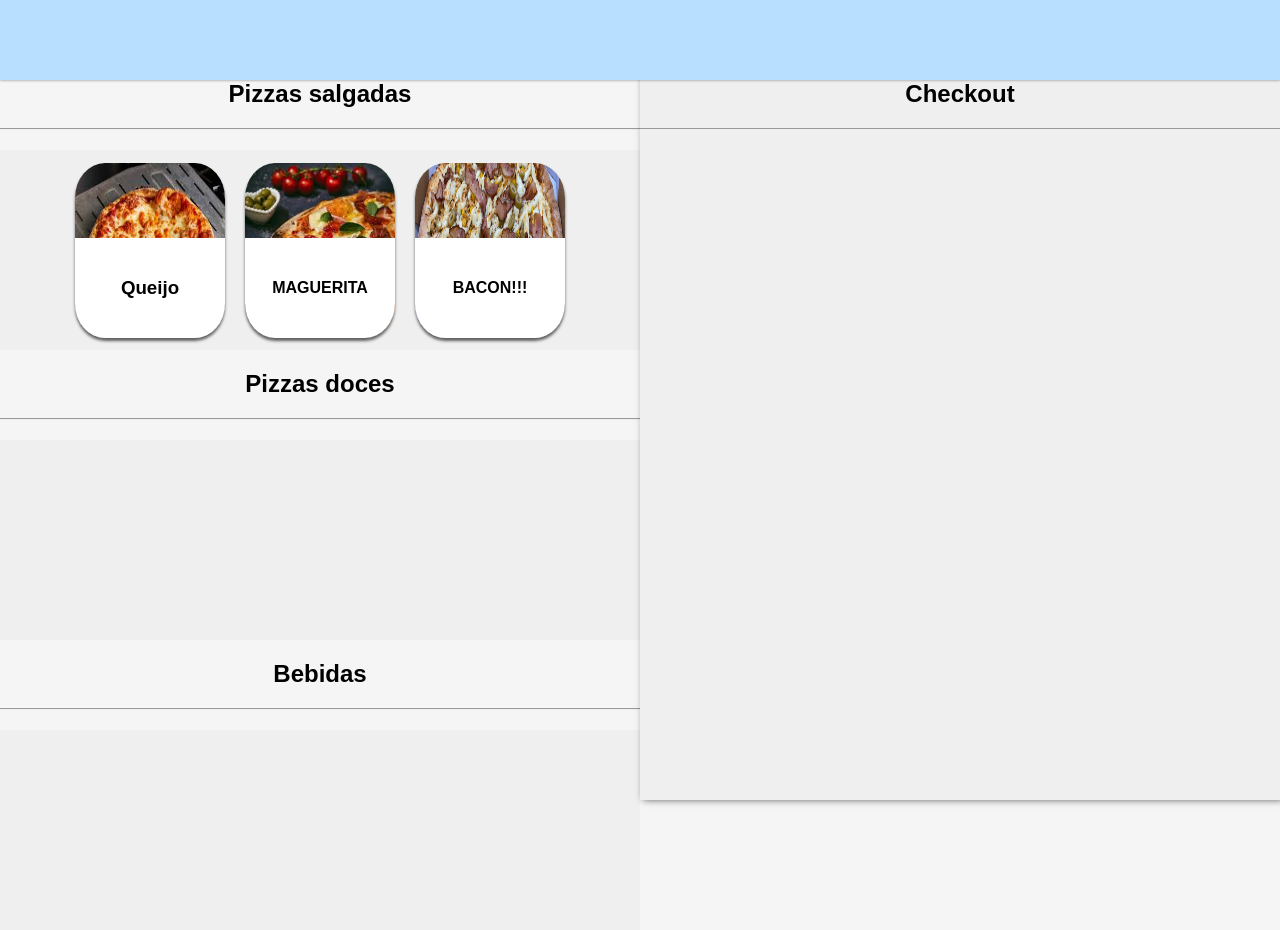
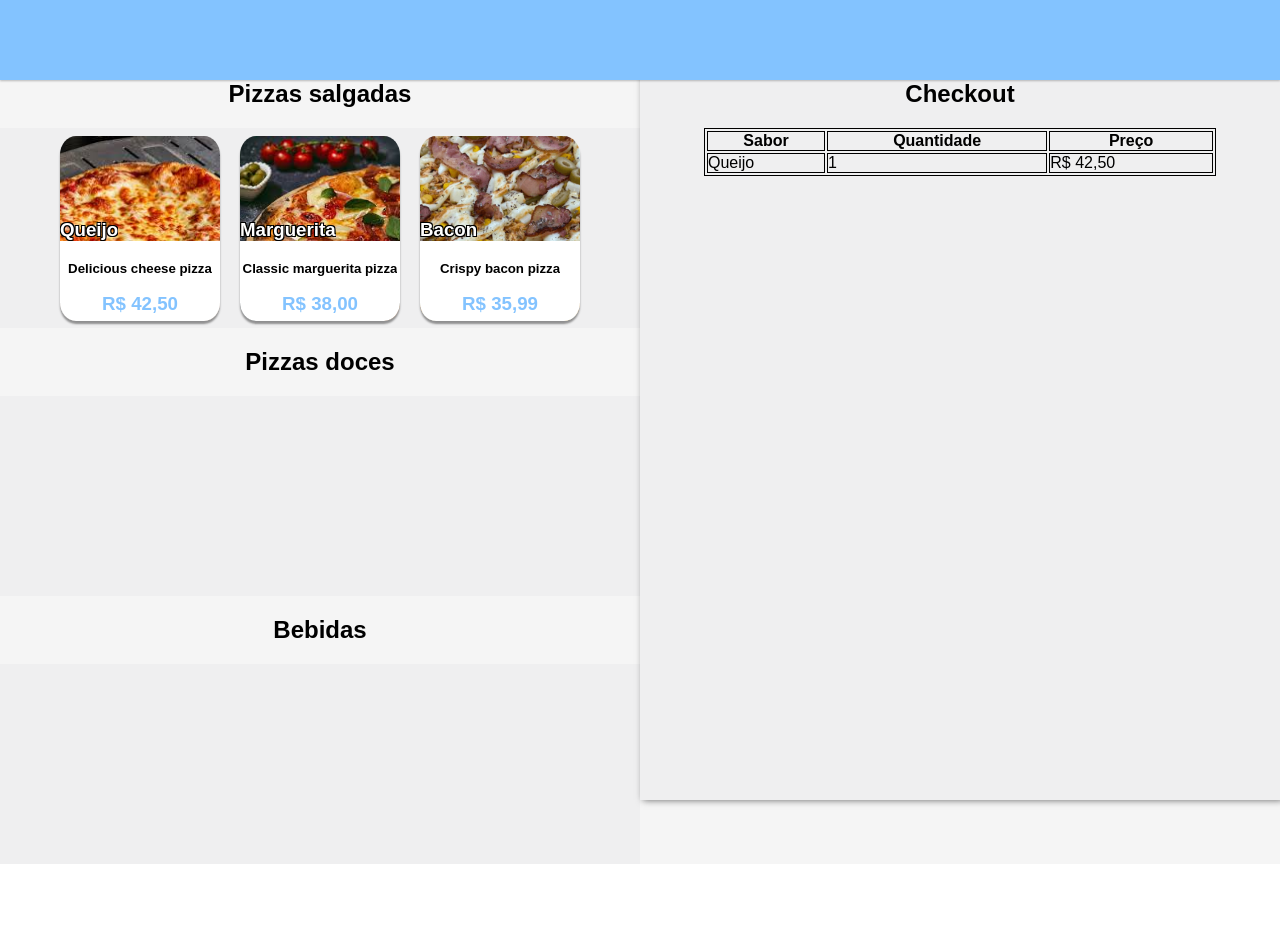
Before and after one commit to Valkorz/RestaurantMenu, a website: page public/index.html in a window 1280 px wide. After the commit the page ends 864 px from the top, so only its background shows below. Drawn offline with Linux system fonts and the light colour scheme.

Commit message:
Added dynamic loading from json and updated style

```diff
--- a/public/data/pizzas.json
+++ b/public/data/pizzas.json
@@ -1,14 +1,20 @@
-{
-    "Cheese":{
-        "Price":50,
-        "Description":"YAABABABABABA"
+[
+    {
+        "name": "Queijo",
+        "imgSrc": "media/cheesepizza.jpg",
+        "description": "Delicious cheese pizza",
+        "price": "R$ 42,50"
     },
-    "Bacon":{
-        "Price":40,
-        "Description": "LOREM IPSUM"
+    {
+        "name": "Marguerita",
+        "imgSrc": "media/marguerita.jpg",
+        "description": "Classic marguerita pizza",
+        "price": "R$ 38,00"
     },
-    "Pepperoni":{
-        "Price":45,
-        "Description": ":)"
+    {
+        "name": "Bacon",
+        "imgSrc": "media/bacon.png",
+        "description": "Crispy bacon pizza",
+        "price": "R$ 35,99"
     }
-}
+]
--- a/public/index.css
+++ b/public/index.css
@@ -5,7 +5,7 @@
 
     --foreground-color-global: rgb(255,255,255);
     --foreground-color-global-2: rgb(239, 239, 240);
-    --foreground-color-global-3: rgb(184, 223, 255);
+    --foreground-color-global-3: rgb(131, 195, 255);
     --background-color-global: whitesmoke;
 
     font-family: Arial, Helvetica, sans-serif;
@@ -33,6 +33,13 @@ hr{
     width: 100vw;
     height: 1px;
     background-color: rgba(0,0,0,0.6);
+}
+
+table, th, td{
+    border: 1px solid black;
+}
+table{
+    width: 80%;
 }
 
 
@@ -105,27 +112,42 @@ hr{
 }
 
 .itemCard{
-    width: 150px;
-    height: 175px;
-    border-radius: 20%;
+    width: 160px;
+    height: 185px;
+    border-radius: 10%;
     background-color: var(--foreground-color-global);
 
     overflow: hidden;
     position: relative;
-    box-shadow: 0px 3px 3px rgba(0,0,0,0.6);
+    box-shadow: 0px 3px 2px rgba(0,0,0,0.4);
 }
 
 .itemCard img{
     width: 100%;
     height: 100%;
+    object-fit: cover;
     z-index: 500;
     position: absolute;
     /* transform: translate(0, -40%); */
 }
 
+.itemCard button{
+    width: 100%;
+    height: 100%;
+    position: absolute;
+    z-index: 800;
+    cursor: pointer;
+    border: none;
+    background-color: rgba(255,255,255,0.0);
+}
+
+.itemCard button:hover{
+    background-color: rgba(0,0,0,0.2);
+}
+
 .itemCardFooter{
     width: 100%;
-    height: 100px;
+    height: 80px;
     background-color: var(--foreground-color-global);
     font-weight: bold;
 
@@ -138,6 +160,30 @@ hr{
     bottom: 0;
 }
 
+.itemCard #name{
+    position: absolute;
+    /* transform: translate(0, 300%); */
+    top: 45%;
+    z-index: 700;
+    color: white;
+    text-shadow:
+    -1px -1px 0 #000,
+    1px -1px 0 #000,
+    -1px 1px 0 #000,
+    1px 1px 0 #000;
+}
+
+.itemCardFooter #description{
+    position: absolute;
+    top: 25%
+    /* transform: translate(0, -120%);   */
+}
+.itemCardFooter #price{
+    position: absolute;
+    top: 65%;
+    color: var(--foreground-color-global-3);
+}
+
 .itemCardFooter:hover{
     background-color: var(--foreground-color-global-2);
 }
--- a/public/index.html
+++ b/public/index.html
@@ -11,48 +11,29 @@
         <div class="content" id="options">
 
             <h2> Pizzas salgadas </h2>
-            <hr>
 
-            <div class="navCollection">
-                <div class="itemCard" img-src="media/cheesepizza.jpg">
-                    <img>
-                    <div class="itemCardFooter">
-                        <h3>Queijo</h3>
-                    </div>
-                </div>
-
-                <div class="itemCard" img-src="media/marguerita.jpg">
-                    <img>
-                    <div class="itemCardFooter">
-                        MAGUERITA
-                    </div>
-                </div>
-
-                <div class="itemCard" img-src="media/bacon.png">
-                    <img>
-                    <div class="itemCardFooter">
-                        BACON!!!
-                    </div>
-                </div>
-            </div>
+            <div class="navCollection" id="pizzaContainer"></div>
 
             <h2> Pizzas doces </h2>
-            <hr>
 
-            <div class="navCollection">
-
-            </div>
+            <div class="navCollection" id="pizzaContainer2"></div>
 
             <h2> Bebidas </h2>
-            <hr>
 
-            <div class="navCollection">
-
-            </div>
+            <div class="navCollection" id="drinksContainer"></div>
         </div>
         <div class="content" id="priceTable">
             <h2>Checkout</h2>
-            <hr>
+            <table>
+                <tr>
+                    <th>Sabor</th>
+                    <th>Quantidade</th>
+                    <th>Preço</th>
+                </tr>
+                <td> Queijo </td>
+                <td> 1 </td>
+                <td> R$ 42,50 </td>
+            </table>
         </div>
     </div>
 
--- a/public/index.js
+++ b/public/index.js
@@ -1,12 +1,43 @@
 
 //handle custom properties of the item card class
 document.addEventListener('DOMContentLoaded', function() {
-    const itemCards = document.querySelectorAll('.itemCard');
-    itemCards.forEach(card => {
-        const imgSrc = card.getAttribute('img-src');
-        const imgElement = card.querySelector('img');
-        if(imgElement && imgSrc){
-            imgElement.src = imgSrc;
-        }
-    })
+
+    fetch('data/pizzas.json')
+        .then(response => response.json())
+        .then(pizzaFlavors => {
+            const pizzaContainer = document.getElementById('pizzaContainer');
+
+            pizzaFlavors.forEach(pizza => {
+                const itemCard = document.createElement('div');
+                itemCard.className = 'itemCard';
+                itemCard.setAttribute('img-src', pizza.imgSrc);
+                itemCard.innerHTML = `
+                    <h3 id="name">${pizza.name}</h3>
+                    <img alt=${pizza.name} src=${pizza.imgSrc}>
+                    <div class="itemCardFooter">
+                        <h5 id="description">${pizza.description}<h5>
+                        <h3 id="price">${pizza.price}</h3>
+                    </div>
+                    <button></button>
+                `;
+                pizzaContainer.appendChild(itemCard);
+
+                //Add event listener to each card to allow for functionality;
+
+                const button = itemCard.querySelector('button');
+                button.addEventListener('click', () => {
+                    alert(`Button clicked for ${pizza.name}`);
+                })
+            });
+        })
+        .catch(error => console.error('Error fetching the JSON data:', error));
+
+    // const itemCards = document.querySelectorAll('.itemCard');
+    // itemCards.forEach(card => {
+    //     const imgSrc = card.getAttribute('img-src');
+    //     const imgElement = card.querySelector('img');
+    //     if(imgElement && imgSrc){
+    //         imgElement.src = imgSrc;
+    //     }
+    // })
 })
```
